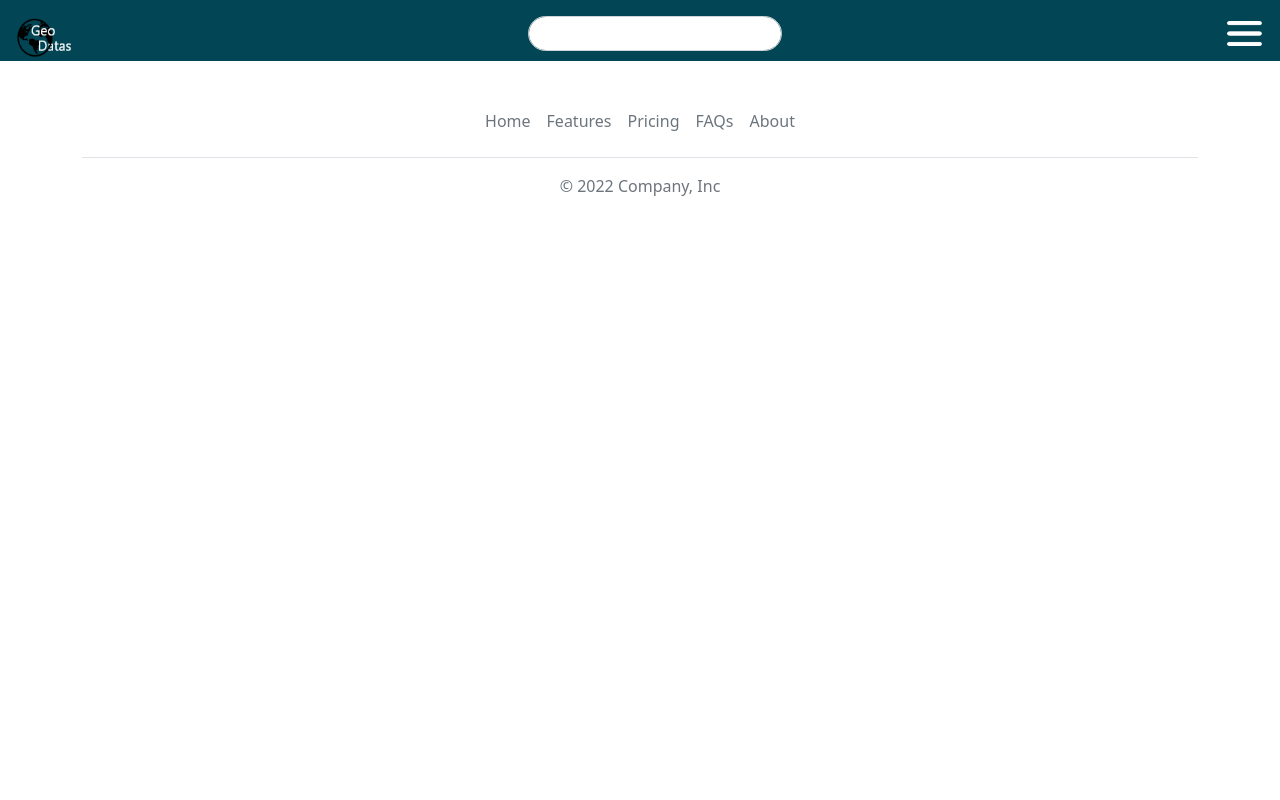
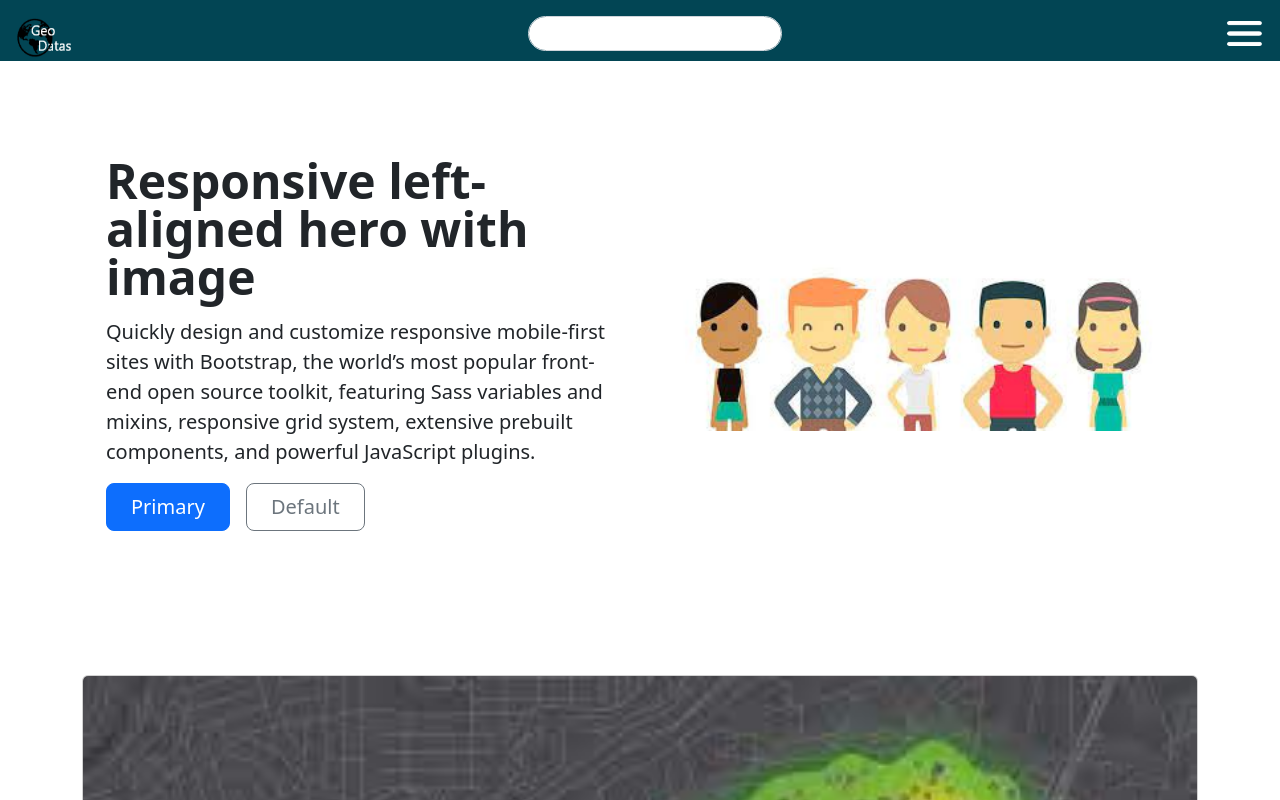
Before and after one commit to gonnzalezemma/proyecto-mapas-valor, a React (Vite) app: page / in a window 1280 px wide. Shown: the top 800 px of the page. Built offline with nearby package versions, Linux system fonts and the light colour scheme; some icons are missing.

Commit message:
cambios menores

```diff
--- a/src/components/NavBar.jsx
+++ b/src/components/NavBar.jsx
@@ -23,7 +23,7 @@ const isLogin=()=>{
   <nav className="navbar" style={{backgroundColor: "#024554"}}>
     <div className="container" style={{maxWidth:"1900px", height: "45px" }}>
       <a className="navbar-brand" href="#"  >
-                <Link to="/Home" >
+                <Link to="/" >
                 <img src={Logo} alt="" width="60" height="50" />
 
                 </Link>
--- a/src/routes/Routing.jsx
+++ b/src/routes/Routing.jsx
@@ -12,7 +12,7 @@ import {
 export default function Routing() {
     return (
         <Routes>
-        <Route path='Home' element={<Home/>} />
+        <Route path='' element={<Home/>} />
         <Route path="Register" element={<Register />} />
         <Route path="Login" element={<Login />} />
 
```
